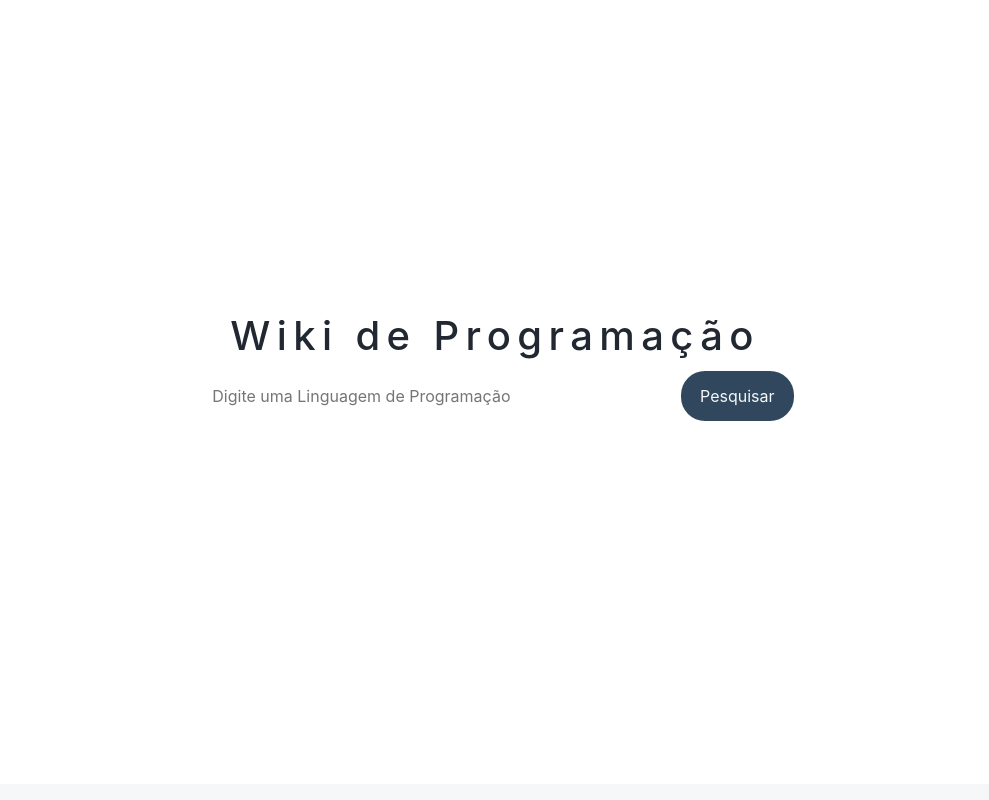
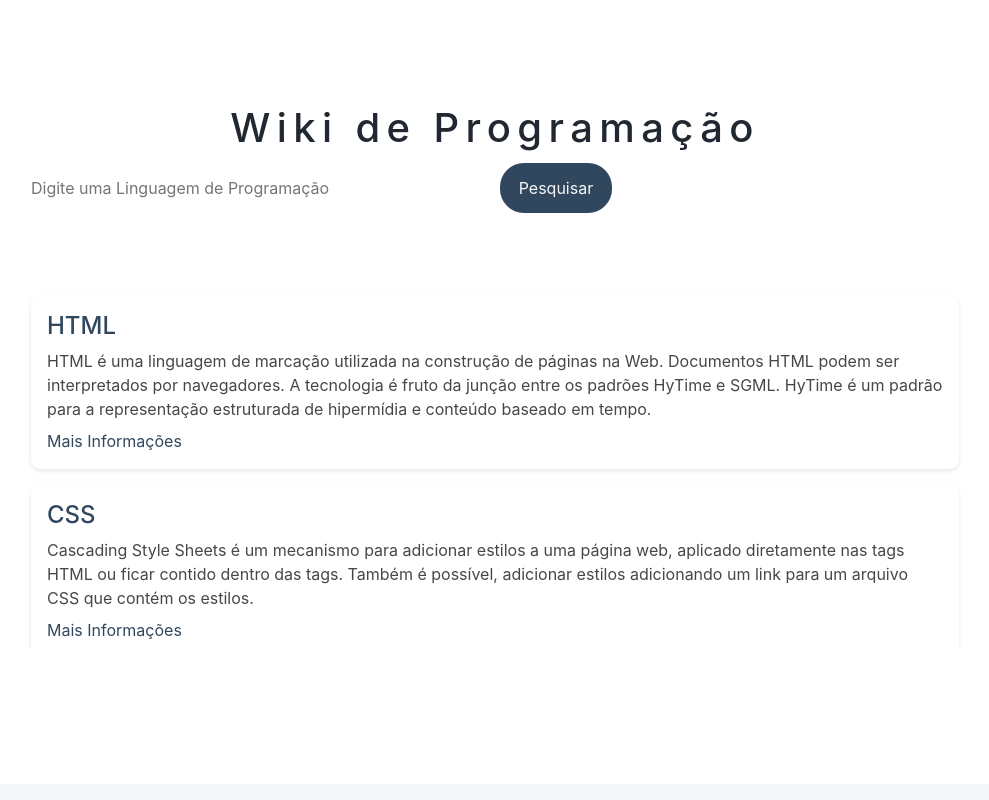
Before and after one commit to LUISDASARTIMANHAS/IMERSAO-ALURA-GOOGLE-GEMINI, a plain HTML site: page index.html in a window 1280 px wide. Shown: the whole page, without its empty margins (145-1134 px from the left). Drawn offline with nearby package versions, Linux system fonts and the light colour scheme.

Commit message:
updated aula 2

```diff
--- a/index.html
+++ b/index.html
@@ -27,6 +27,55 @@
             <input type="text" placeholder="Digite uma Linguagem de Programação">
             <button>Pesquisar</button>
         </section>
+        <section class="resultados-pesquisa">
+            <div class="item-resultado">
+                <h2>
+                    <a href="#" target="_blank">
+                        HTML
+                    </a>
+                </h2>
+                <p class="descricao-meta">
+                    HTML é uma linguagem de marcação utilizada na construção de páginas na Web. Documentos HTML podem ser interpretados por navegadores. A tecnologia é fruto da junção entre os padrões HyTime e SGML. HyTime é um padrão para a representação estruturada de hipermídia e conteúdo baseado em tempo.
+                </p>
+                <a
+                    href="https://pt.wikipedia.org/wiki/HTML"
+                    target="_blank">
+                    Mais Informações
+                </a>
+            </div>
+
+            <div class="item-resultado">
+                <h2>
+                    <a href="#" target="_blank">
+                        CSS
+                    </a>
+                </h2>
+                <p class="descricao-meta">
+                    Cascading Style Sheets é um mecanismo para adicionar estilos a uma página web, aplicado diretamente nas tags HTML ou ficar contido dentro das tags. Também é possível, adicionar estilos adicionando um link para um arquivo CSS que contém os estilos.
+                </p>
+                <a
+                    href="https://pt.wikipedia.org/wiki/Cascading_Style_Sheets"
+                    target="_blank">
+                    Mais Informações
+                </a>
+            </div>
+
+            <div class="item-resultado">
+                <h2>
+                    <a href="#" target="_blank">
+                        JS
+                    </a>
+                </h2>
+                <p class="descricao-meta">
+                    JavaScript é uma linguagem de programação interpretada estruturada, de script em alto nível com tipagem dinâmica fraca e multiparadigma. Juntamente com HTML e CSS, o JavaScript é uma das três principais tecnologias da World Wide Web.
+                </p>
+                <a
+                    href="https://pt.wikipedia.org/wiki/JavaScript"
+                    target="_blank">
+                    Mais Informações
+                </a>
+            </div>
+        </section>
     </main>
     <footer>
         <div id="direitos" class="direitos">
@@ -39,7 +88,7 @@
     <script src="/src/js/index.js" defer></script>
 </scripts>
 <autoscripts>
-    <script src="https://pingobras.glitch.me/src/js/load-scripts.js"></script>
+    <!-- <script src="https://pingobras.glitch.me/src/js/load-scripts.js"></script> -->
 </autoscripts>
 <host>
     <script src="https://pingobras.glitch.me/src/js/load-host.js" defer></script>
```
